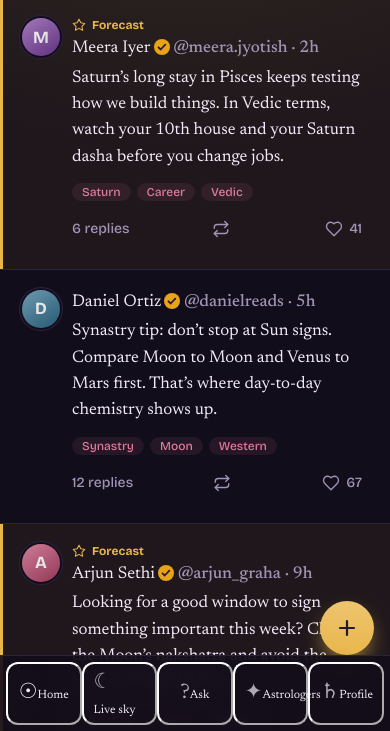
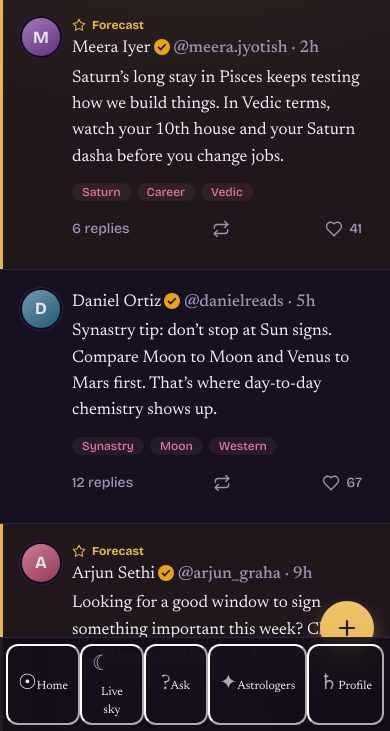
Before and after one commit to labscircle26-web/Graha, a plain HTML site: page index.html in a window 390 px wide. Shown: the part 113-844 px from the top of the page. Drawn offline with nearby package versions, Linux system fonts and the light colour scheme.

Commit message:
Restore original five-item mobile navigation layout

```diff
--- a/index.html
+++ b/index.html
@@ -155,7 +155,7 @@ html,body{overflow-x:hidden}body{-webkit-tap-highlight-color:transparent}
 .top{padding:12px 16px}.top h1{font-size:21px;white-space:nowrap;overflow:hidden;text-overflow:ellipsis;min-width:0;margin-right:10px}
 .seg{flex:none}.seg button{padding:5px 11px}
 .mobile-nav{background:color-mix(in srgb,var(--bg) 88%,transparent);-webkit-backdrop-filter:blur(16px);backdrop-filter:blur(16px)}
-.mobile-nav button{flex:1;min-width:0;min-height:52px;justify-content:center;font-size:12px;gap:2px;background:none!important;box-shadow:none!important}
+.mobile-nav button{flex:1;min-height:52px;justify-content:center;font-size:12px;gap:2px;background:none!important;box-shadow:none!important}
 .mobile-nav button .g{font-size:21px}.mobile-nav button:not(.on) .g{opacity:.7}
 .skym{display:flex;align-items:center;gap:8px;padding:10px 16px;border-bottom:1px solid var(--line);font:500 13px var(--ui);color:var(--muted)}.skym b{color:var(--ink);font-weight:500}
 .chips{padding:10px 16px}.chip{padding:6px 14px;font-size:14px}
@@ -505,7 +505,7 @@ $('#desktopNav').innerHTML=`<div class="logo"><img src="/assets/graha-venus.webp
 <button class="nav-utility-button ${S.topPanel==='notifications'?'on':''}" data-act="topPanel" data-id="notifications"><span class="g"><svg viewBox="0 0 24 24" aria-hidden="true"><path d="M18 8a6 6 0 0 0-12 0c0 7-3 7-3 9h18c0-2-3-2-3-9M10 21h4"/></svg></span>Notifications</button>
 <button class="nav-utility-button ${S.topPanel==='messages'?'on':''}" data-act="topPanel" data-id="messages"><span class="g"><svg viewBox="0 0 24 24" aria-hidden="true"><path d="M21 11.5a8.4 8.4 0 0 1-.9 3.8 8.5 8.5 0 0 1-7.6 4.7 8.4 8.4 0 0 1-3.8-.9L3 21l1.9-5.7a8.4 8.4 0 0 1-.9-3.8 8.5 8.5 0 0 1 4.7-7.6 8.4 8.4 0 0 1 3.8-.9h.5a8.5 8.5 0 0 1 8 8z"/></svg></span>Messages</button>
 <div id="desktopNavPanel" class="desktop-nav-panel" ${S.topPanel?'':'hidden'}><strong>${S.topPanel==='notifications'?'Notifications':'Direct messages'}</strong><p>${S.topPanel==='notifications'?'You’re all caught up. New activity will appear here.':'Direct messages are not available yet.'}</p></div>`;
-$('#mobileNav').innerHTML=NAV.map(n=>`<button data-act="nav" data-id="${n[0]}" class="${v===n[0]?'on':''}"><span class="g">${n[1]}</span><span class="nav-label">${n[2]}</span></button>`).join('');
+$('#mobileNav').innerHTML=NAV.map(n=>`<button data-act="nav" data-id="${n[0]}" class="${v===n[0]?'on':''}"><span class="g">${n[1]}</span>${n[2]}</button>`).join('');
 $('#ttl').innerHTML='<img class="top-brand-icon" src="/assets/graha-venus.webp" alt="">'+(v==='home'?'Graha<span class="brand-dot">.</span>':TT[v]);$('#ttl').classList.toggle('home-brand',v==='home');$('#fab').hidden=v!=='home';document.querySelector('.app')?.classList.toggle('sky-view',v==='sky');$('#role').style.display='none';
 $('#topPopover').hidden=!S.topPanel;if(S.topPanel){$('#topPopoverTitle').textContent=S.topPanel==='notifications'?'Notifications':'Direct messages';$('#topPopoverText').textContent=S.topPanel==='notifications'?'You’re all caught up. New activity will appear here.':'Direct messages are not available yet.'}
 $('#view').innerHTML={home,sky:liveSky,ask,pros,me}[v]();
```
